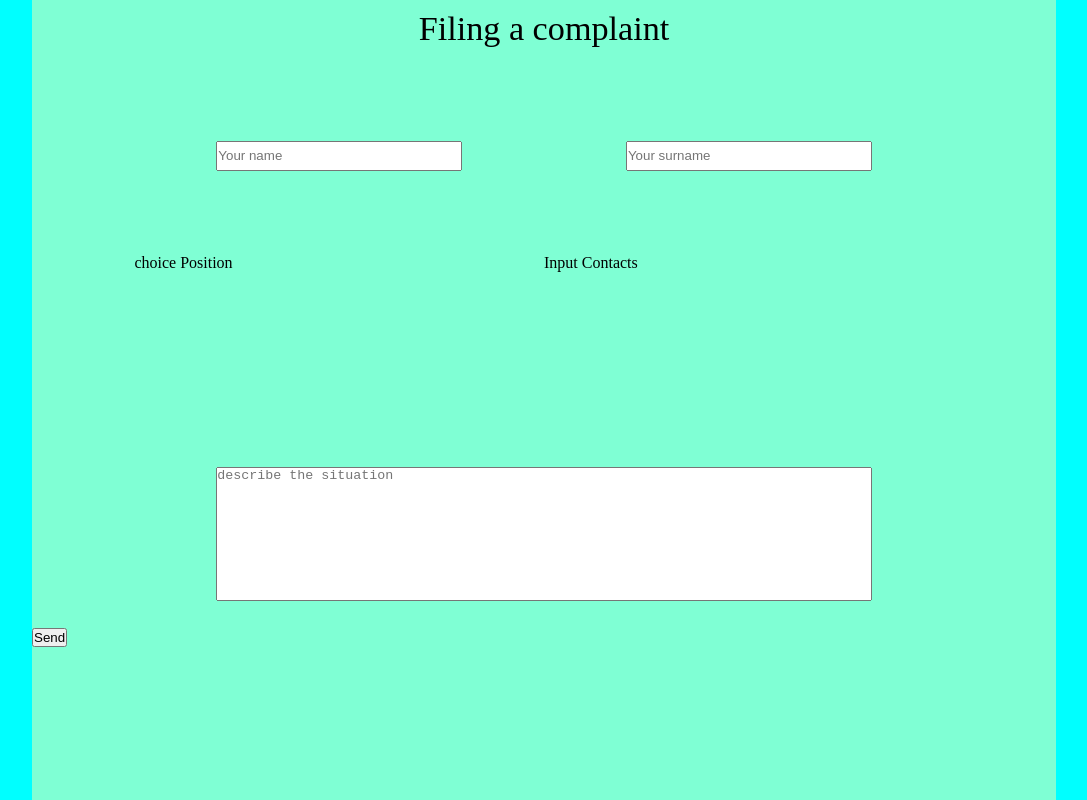
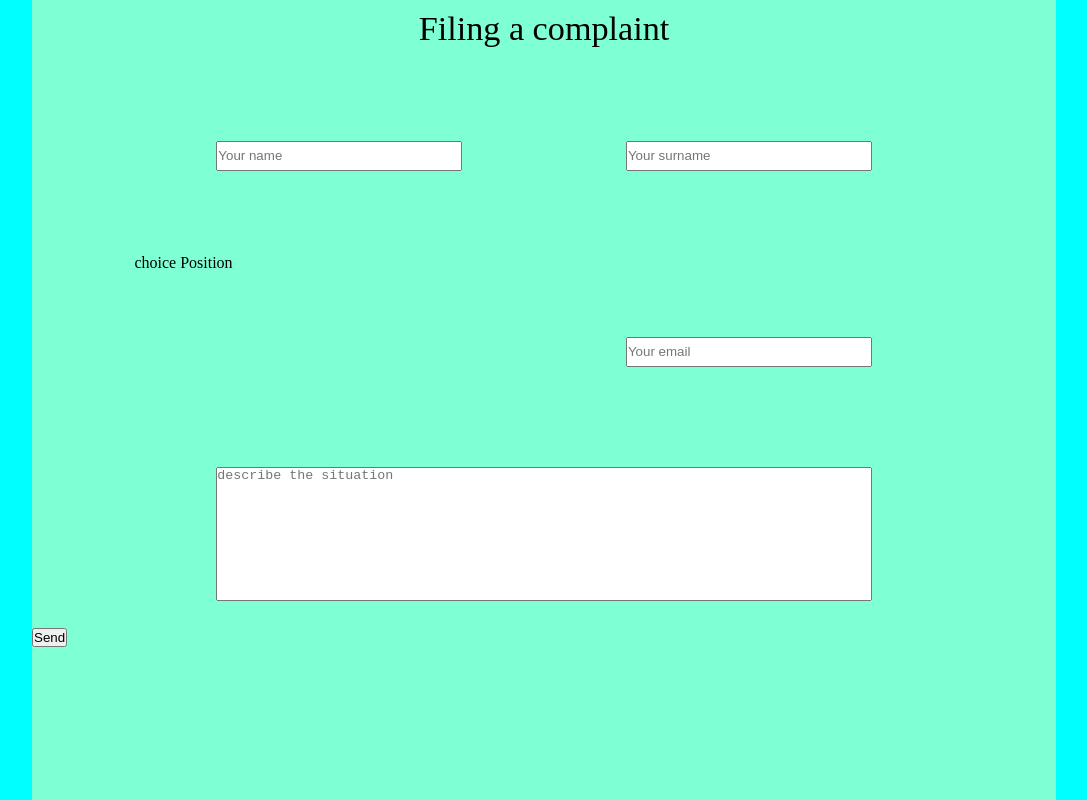
Before and after one commit to resufer/evil-forms, a React (Create React App) app: page / in a window 1280 px wide. Shown: the whole page, without its empty margins (96-1183 px from the left). Built offline with nearby package versions, Linux system fonts and the light colour scheme.

Commit message:
Update Contacts.jsx

```diff
--- a/src/Contacts/Contacts.jsx
+++ b/src/Contacts/Contacts.jsx
@@ -3,8 +3,8 @@ import React from 'react';
 
 function Contacts() {
   return (
-    <div>
-      Input Contacts
+    <div className='contacts'>
+      <input type="email" placeholder='Your email' />
     </div>
   )
 };
```
